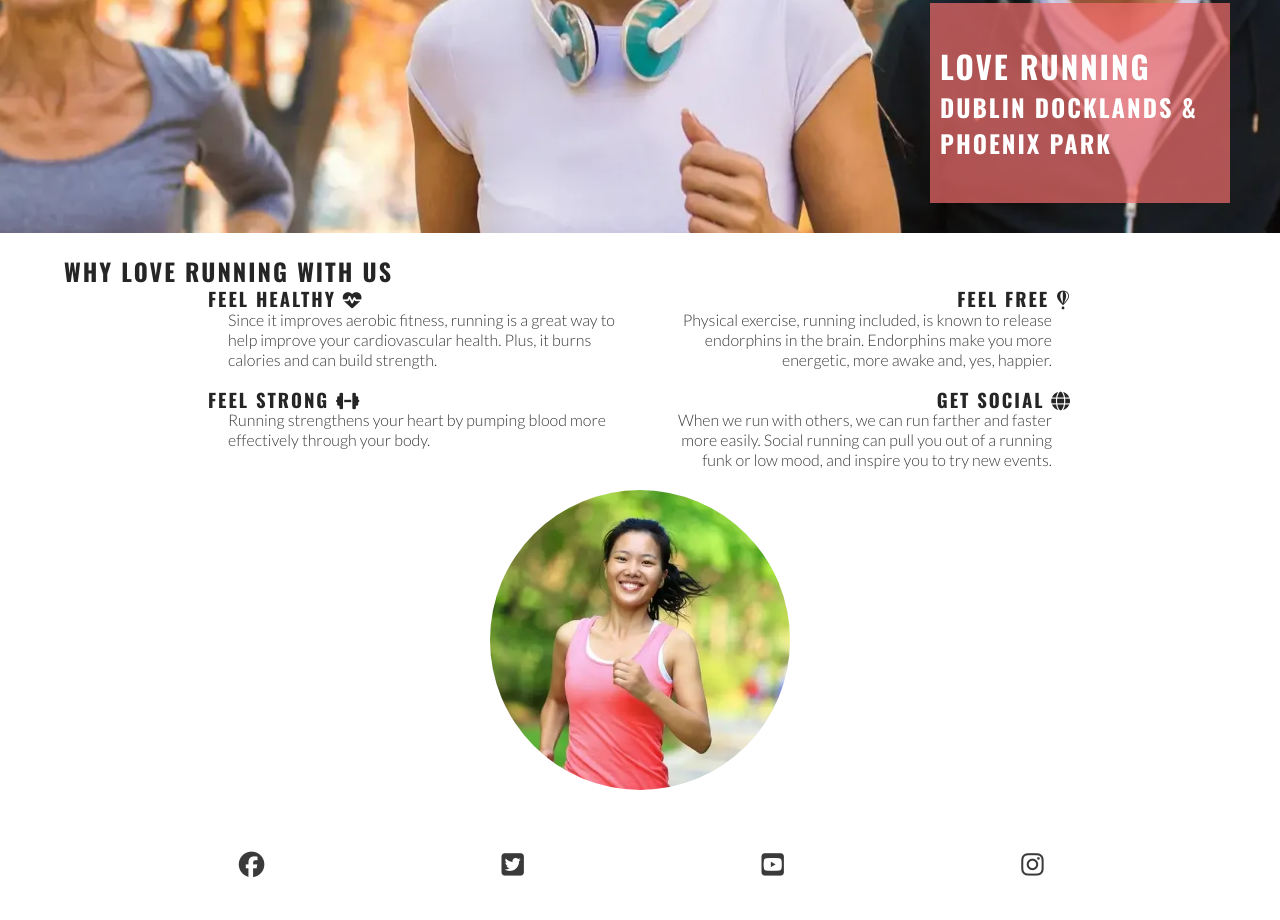
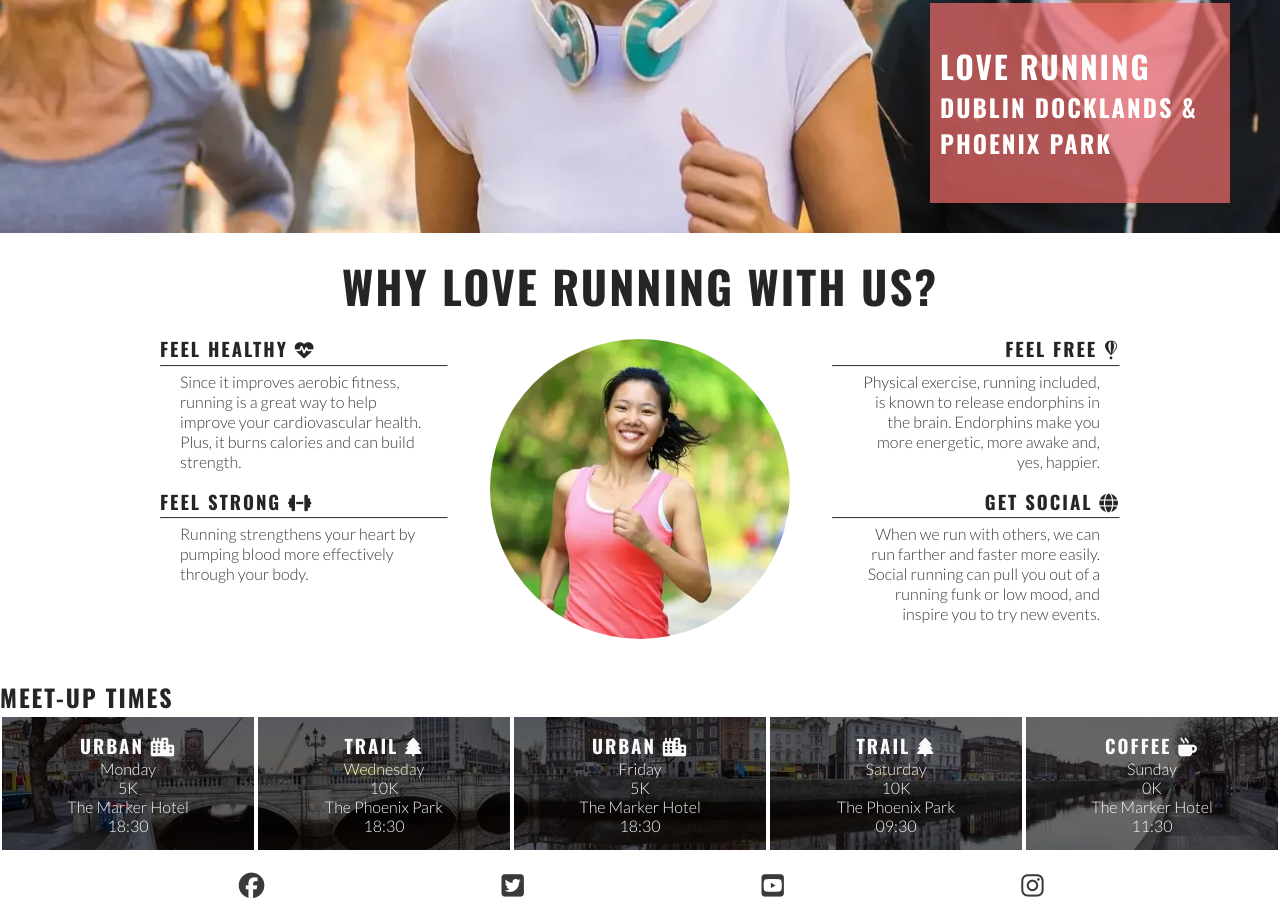
Before and after one commit to Yaheaalani00/Love-Running, a plain HTML site: page index.html in a window 1280 px wide. Shown: the part 446-1366 px from the top of the page. Before the commit the page ends 1345 px from the top, so only its background shows below. Drawn offline with nearby package versions, Linux system fonts and the light colour scheme.

Commit message:
fixed problem with meetup section and css

```diff
--- a/assets/css/style.css
+++ b/assets/css/style.css
@@ -160,6 +160,32 @@ main {
     justify-content: center;
 }
 
+/* Meetup Times section */
+#times {
+    background: url('../images/dublin-city.webp') no-repeat center/cover;
+    /* Handles responsivity without the need for a media query */
+    display: flex;
+    flex-wrap: wrap;
+}
+
+#times div {
+    color: #fafafa;
+    background-color: rgba(0, 0, 0, .6);
+    padding: 15px;
+    text-align: center;
+    /* This will not wrap on screens of less than 400px wide.
+    Each div will expand to fill the available space on its row */
+    flex-basis: 200px;
+    flex-grow: 1;
+    /* Creates a grid of meetup time divs over the background image */
+    border: 2px solid white;
+}
+
+#times h3 {
+    /* Override the heading colour set in general styles */
+    color: #fafafa;
+}
+
 /* Footer */
 #social-networks {
     text-align: center;
@@ -234,7 +260,6 @@ main {
         text-align: end;
         align-self: flex-end;
     }
-
 }
 
 /* Large devices (laptops and desktops, 992px and up) */
--- a/index.html
+++ b/index.html
@@ -1,40 +1,22 @@
 <!DOCTYPE html>
 <html lang="en">
+
 <head>
-    <meta charset="UTF-8" />
-    <meta http-equiv="X-UA-Compatible" content="IE=edge" />
-    <meta name="viewport" content="width=device-width, initial-scale=1.0" />
+    <meta charset="UTF-8">
+    <meta http-equiv="X-UA-Compatible" content="IE=edge">
+    <meta name="viewport" content="width=device-width, initial-scale=1.0">
     <!-- Meta tags for search engines -->
-    <meta
-      name="description"
-      content="Love Running. Club for runners in Dublin, Ireland. Urban running, trail running. Dublin docklands and Phoenix Park"
-    />
-    <meta
-      name="keywords"
-      content="love running, run, running club, runners, Ireland, Dublin, sport, exercise"
-    />
+    <meta name="description"
+        content="Love Running. Club for runners in Dublin, Ireland. Urban running, trail running. Dublin docklands and Phoenix Park">
+    <meta name="keywords" content="love running, run, running club, runners, Ireland, Dublin, sport, exercise">
     <!-- Title -->
     <title>Love Running</title>
     <!-- Favicon -->
-    <link
-      rel="apple-touch-icon"
-      sizes="180x180"
-      href="assets/favicon/apple-touch-icon.png"
-    />
-    <link
-      rel="icon"
-      type="image/png"
-      sizes="32x32"
-      href="assets/favicon/favicon-32x32.png"
-    />
-    <link
-      rel="icon"
-      type="image/png"
-      sizes="16x16"
-      href="assets/favicon/favicon-16x16.png"
-    />
+    <link rel="apple-touch-icon" sizes="180x180" href="assets/favicon/apple-touch-icon.png">
+    <link rel="icon" type="image/png" sizes="32x32" href="assets/favicon/favicon-32x32.png">
+    <link rel="icon" type="image/png" sizes="16x16" href="assets/favicon/favicon-16x16.png">
     <!-- Stylesheet -->
-    <link rel="stylesheet" href="assets/css/style.css" />
+    <link rel="stylesheet" href="assets/css/style.css">
 </head>
 
 <body>
@@ -43,7 +25,7 @@
         <a href="index.html">
             <h1 id="logo">Love Running</h1>
         </a>
-      <input type="checkbox" id="nav-toggle" name="nav-toggle" />
+        <input type="checkbox" id="nav-toggle" name="nav-toggle">
         <label for="nav-toggle" class="nav-toggle-label">
             <i class="fa-solid fa-bars"></i>
         </label>
@@ -64,51 +46,81 @@
                 <h3>Dublin Docklands & Phoenix Park</h3>
             </div>
         </section>
-
         <section id="reasons">
-        <h1>Why Love Running With Us</h1>
+            <h2>Why love running with us?</h2>
             <div id="benefits">
                 <div id="benefits-physical">
                     <div>
-              <h3>FEEL HEALTHY <i class="fa-solid fa-heart-pulse"></i></h3>
-              <p>
-                Since it improves aerobic fitness, running is a great way to
-                help improve your cardiovascular health. Plus, it burns calories
-                and can build strength.
-              </p>
+                        <h3>Feel healthy <i class="fa-solid fa-heart-pulse"></i></h3>
+                        <hr>
+                        <p>Since it improves aerobic fitness, running is a great way to help improve your cardiovascular
+                            health. Plus, it burns calories and can build strength.</p>
                     </div>
                     <div>
-              <h3>FEEL STRONG <i class="fa-solid fa-dumbbell"></i></h3>
-              <p>
-                Running strengthens your heart by pumping blood more effectively
-                through your body.
-              </p>
+                        <h3>Feel strong <i class="fa-solid fa-dumbbell"></i></h3>
+                        <hr>
+                        <p>Running strengthens your heart by pumping blood more effectively through your body.</p>
                     </div>
                 </div>
-
                 <div id="benefits-mental">
                     <div>
-              <h3>FEEL FREE <i class="fa-brands fa-fly"></i></h3>
-              <p>
-                Physical exercise, running included, is known to release
-                endorphins in the brain. Endorphins make you more energetic,
-                more awake and, yes, happier.
-              </p>
+                        <h3>Feel free <i class="fa-brands fa-fly"></i></h3>
+                        <hr>
+                        <p>Physical exercise, running included, is known to release endorphins in the brain. Endorphins
+                            make you more energetic, more awake and, yes, happier.</p>
                     </div>
-
                     <div>
-              <h3>GET SOCIAL <i class="fa-solid fa-globe"></i></h3>
-              <p>
-                When we run with others, we can run farther and faster more
-                easily. Social running can pull you out of a running funk or low
-                mood, and inspire you to try new events.
-              </p>
-            </div>
+                        <h3>Get social <i class="fa-solid fa-globe"></i></h3>
+                        <hr>
+                        <p>When we run with others, we can run farther and faster more easily. Social running can pull
+                            you out of a running funk or low mood, and inspire you to try new events.</p>
                     </div>
                 </div>
                 <div id="benefits-image">
                     <div id="circle-cover-bg"></div>
+                </div>
+            </div>
+        </section>
 
+        <!-- Meetup Times section -->
+        <section id="meetups">
+            <h2>Meet-up Times</h2>
+            <div id="times">
+                <div>
+                    <h3>Urban <i class="fa-solid fa-city"></i></h3>
+                    <p>Monday</p>
+                    <p>5K</p>
+                    <p>The Marker Hotel</p>
+                    <p>18:30</p>
+                </div>
+                <div>
+                    <h3>Trail <i class="fa-solid fa-tree"></i></h3>
+                    <p>Wednesday</p>
+                    <p>10K</p>
+                    <p>The Phoenix Park</p>
+                    <p>18:30</p>
+                </div>
+                <div>
+                    <h3>Urban <i class="fa-solid fa-city"></i></h3>
+                    <p>Friday</p>
+                    <p>5K</p>
+                    <p>The Marker Hotel</p>
+                    <p>18:30</p>
+                </div>
+                <div>
+                    <h3>Trail <i class="fa-solid fa-tree"></i></h3>
+                    <p>Saturday</p>
+                    <p>10K</p>
+                    <p>The Phoenix Park</p>
+                    <p>09:30</p>
+                </div>
+                <div>
+                    <h3>Coffee <i class="fa-solid fa-mug-hot"></i></h3>
+                    <p>Sunday</p>
+                    <p>0K</p>
+                    <p>The Marker Hotel</p>
+                    <p>11:30</p>
+                </div>
             </div>
         </section>
     </main>
@@ -117,52 +129,30 @@
     <footer>
         <ul id="social-networks">
             <li>
-          <a
-            href="https://www.facebook.com/"
-            target="_blank"
-            rel="noopener"
-            aria-label="Visit our Facebook page (opens in a new tab)"
-          >
-            <i class="fa-brands fa-facebook"></i
-          ></a>
+                <a href="https://www.facebook.com/" target="_blank" rel="noopener"
+                    aria-label="Visit our Facebook page (opens in a new tab)">
+                    <i class="fa-brands fa-facebook"></i></a>
             </li>
             <li>
-          <a
-            href="https://www.twitter.com/"
-            target="_blank"
-            rel="noopener"
-            aria-label="Visit our Twitter page (opens in a new tab)"
-          >
-            <i class="fa-brands fa-twitter-square"></i
-          ></a>
+                <a href="https://www.twitter.com/" target="_blank" rel="noopener"
+                    aria-label="Visit our Twitter page (opens in a new tab)">
+                    <i class="fa-brands fa-twitter-square"></i></a>
             </li>
             <li>
-          <a
-            href="https://www.youtube.com/"
-            target="_blank"
-            rel="noopener"
-            aria-label="Visit our YouTube page (opens in a new tab)"
-          >
-            <i class="fa-brands fa-youtube-square"></i
-          ></a>
+                <a href="https://www.youtube.com/" target="_blank" rel="noopener"
+                    aria-label="Visit our YouTube page (opens in a new tab)">
+                    <i class="fa-brands fa-youtube-square"></i></a>
             </li>
             <li>
-          <a
-            href="https://www.instagram.com/"
-            target="_blank"
-            rel="noopener"
-            aria-label="Visit our Instagram page (opens in a new tab)"
-          >
-            <i class="fa-brands fa-instagram"></i
-          ></a>
+                <a href="https://www.instagram.com/" target="_blank" rel="noopener"
+                    aria-label="Visit our Instagram page (opens in a new tab)">
+                    <i class="fa-brands fa-instagram"></i></a>
             </li>
         </ul>
     </footer>
 
     <!-- Font Awesome kit -->
-    <script
-      src="https://kit.fontawesome.com/3b20d96fa9.js"
-      crossorigin="anonymous"
-    ></script>
+    <script src="https://kit.fontawesome.com/3b20d96fa9.js" crossorigin="anonymous"></script>
 </body>
+
 </html>
```
Lines whose indentation alone changed are shown as unchanged.
